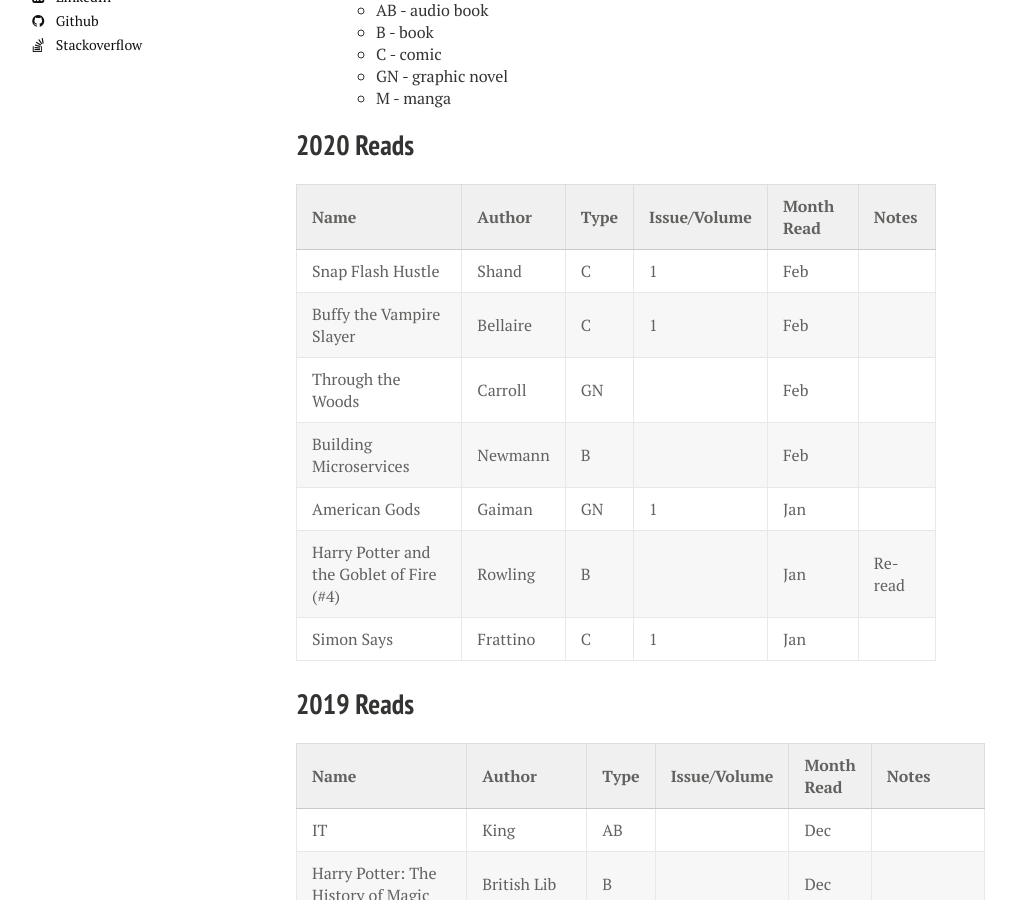
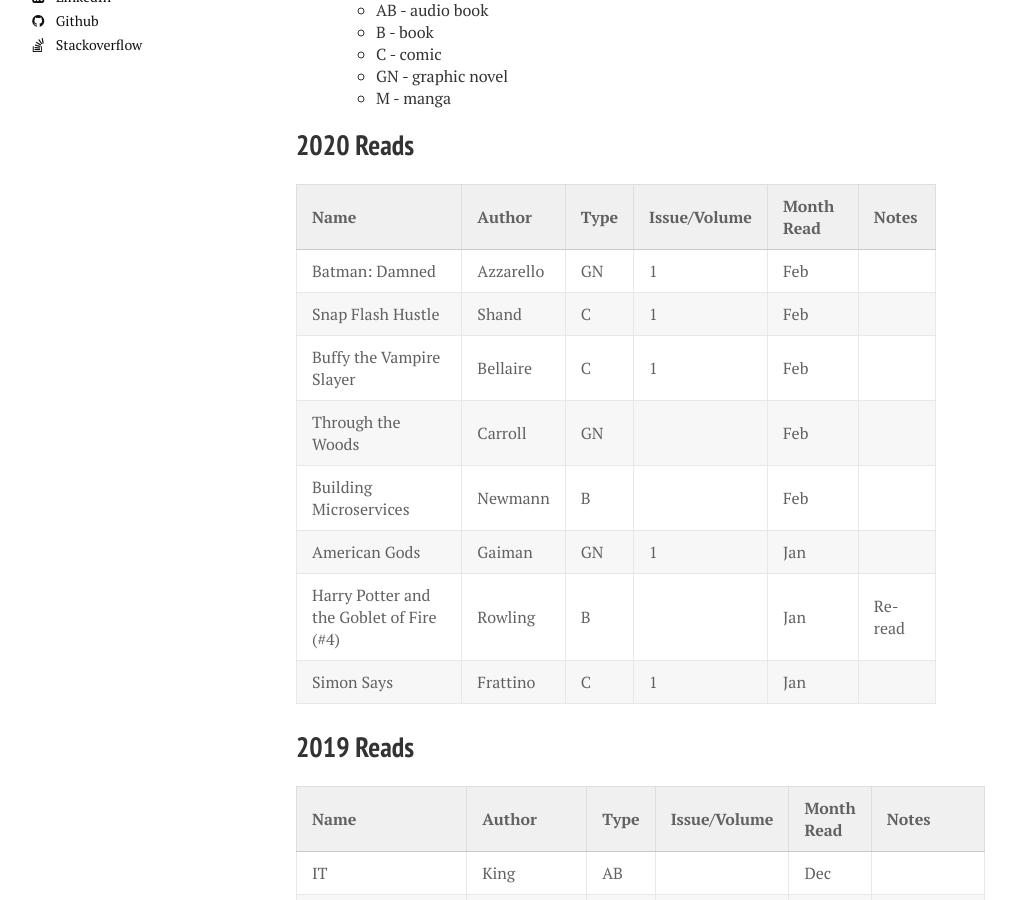
Before and after one commit to calebwherry/calebwherry.github.io, a Jekyll site: the page built from _posts/2020-01-01-My-Reads.md, in a window 1280 px wide and 900 px high, scrolled down 626 px. Shown: the whole window, without its empty margins (24-1040 px from the left). Built offline with Jekyll 4.4.1, drawn with Linux system fonts in a browser that asks for light colours; nearby versions of some CDN libraries; comment, search, counter and statistics services are not loaded.

Commit message:
New 2020 read

```diff
--- a/_posts/2020-01-01-My-Reads.md
+++ b/_posts/2020-01-01-My-Reads.md
@@ -37,6 +37,7 @@
 
 | Name                                           | Author         | Type  | Issue/Volume | Month Read   | Notes                                         |
 |:-----------------------------------------------|:---------------|:------|:-------------|:-------------|:----------------------------------------------|
+| Batman: Damned                                 | Azzarello      | GN    | 1            | Feb          |                                               |
 | Snap Flash Hustle                              | Shand          | C     | 1            | Feb          |                                               |
 | Buffy the Vampire Slayer                       | Bellaire       | C     | 1            | Feb          |                                               |
 | Through the Woods                              | Carroll        | GN    |              | Feb          |                                               |
```
